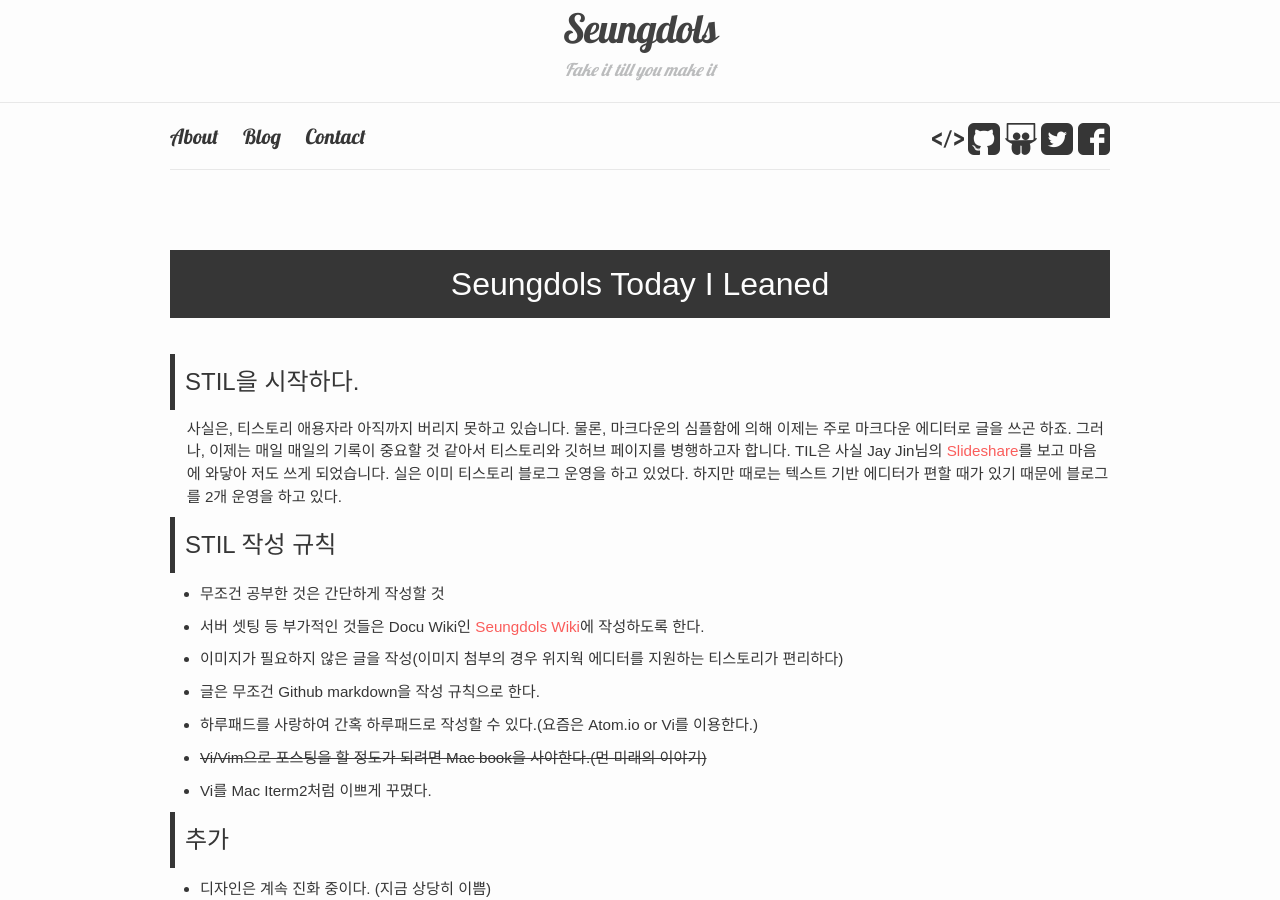
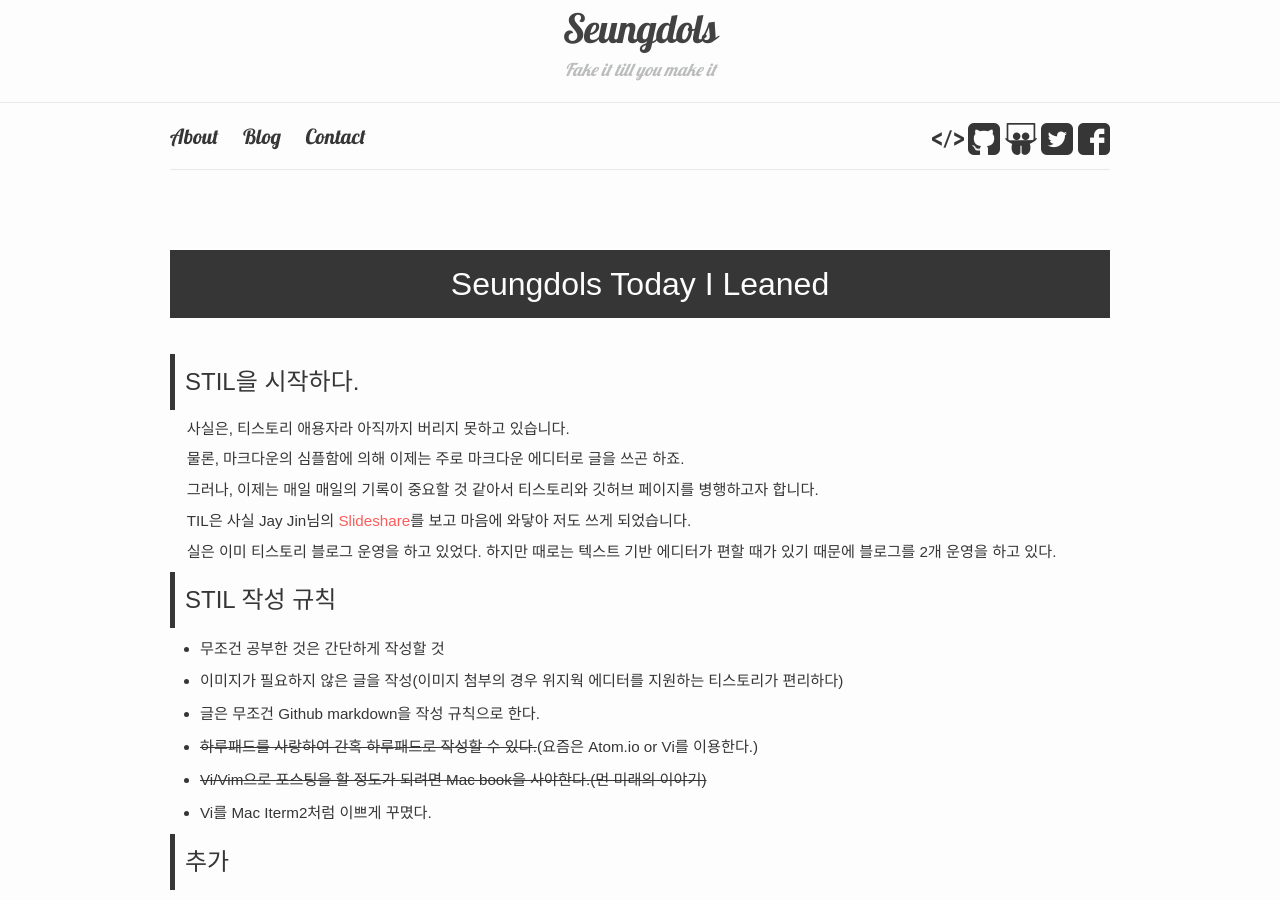
Before and after one commit to seungdols/seungdols.github.io, a Jekyll site: the page built from about.md, in a window 1280 px wide and 900 px high. Built offline with Jekyll 4.4.1, drawn with Linux system fonts in a browser that asks for light colours; some web fonts are replaced; comment, search, counter and statistics services are not loaded.

Commit message:
update: about.md

```diff
--- a/about.md
+++ b/about.md
@@ -10,18 +10,21 @@ permalink: /about/
 ### STIL을 시작하다.
 
 사실은, 티스토리 애용자라 아직까지 버리지 못하고 있습니다.
+
 물론, 마크다운의 심플함에 의해 이제는 주로 마크다운 에디터로 글을 쓰곤 하죠.
+
 그러나, 이제는 매일 매일의 기록이 중요할 것 같아서 티스토리와 깃허브 페이지를 병행하고자 합니다.
+
 TIL은 사실 Jay Jin님의 [Slideshare](http://www.slideshare.net/jayjin0427/ss-61315271)를 보고 마음에 와닿아 저도 쓰게 되었습니다.
+
 실은 이미 티스토리 블로그 운영을 하고 있었다. 하지만 때로는 텍스트 기반 에디터가 편할 때가 있기 때문에 블로그를 2개 운영을 하고 있다.
 
 ### STIL 작성 규칙
 
 - 무조건 공부한 것은 간단하게 작성할 것
-- 서버 셋팅 등 부가적인 것들은 Docu Wiki인 [Seungdols Wiki](http://seungdols.com)에 작성하도록 한다.
 - 이미지가 필요하지 않은 글을 작성(이미지 첨부의 경우 위지웍 에디터를 지원하는 티스토리가 편리하다)
 - 글은 무조건 Github markdown을 작성 규칙으로 한다.
-- 하루패드를 사랑하여 간혹 하루패드로 작성할 수 있다.(요즘은 Atom.io or Vi를 이용한다.)
+- ~~하루패드를 사랑하여 간혹 하루패드로 작성할 수 있다.~~(요즘은 Atom.io or Vi를 이용한다.)
 - ~~Vi/Vim으로 포스팅을 할 정도가 되려면 Mac book을 사야한다.(먼 미래의 이야기)~~
 - Vi를 Mac Iterm2처럼 이쁘게 꾸몄다.
 
@@ -41,13 +44,11 @@ TIL은 사실 Jay Jin님의 [Slideshare](http://www.slideshare.net/jayjin0427/ss
 - 지식 공유를 꾀하는 개발자(고로 당신이 더 잘 알고 있는 걸 난 이제 막 배운 경향이 없지 않아 있을 것이다.)
 - 개인적인 연락/공식적인 연락 모두 좋아하는 사람이다
 - This page is seungdols blog. This blog contains IT infomation, programming, coding info etc.
-
 - You contact to me by write down comments, send to email, github , twitter mentions.
     - [seungdols0822@gmail.com](seungdols0822@gmail.com)
     - [seungdols.github.com](http://seungdols.github.com)
     - [seungdols.twitter.com](http://seungdols.twitter.com)
 - I called seungho, seungdols, seungdols company by other person.
-
 - Now, I interested in opensource-project, linux, dev-oops, cloud-infrastructure.
 
 ### 퍼가기
```
